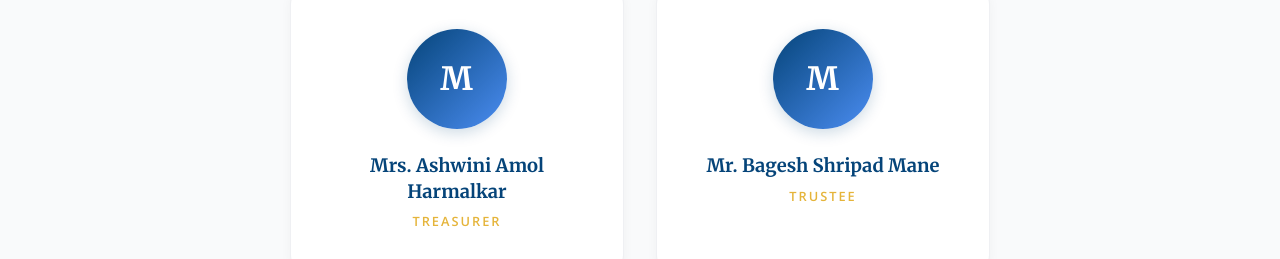
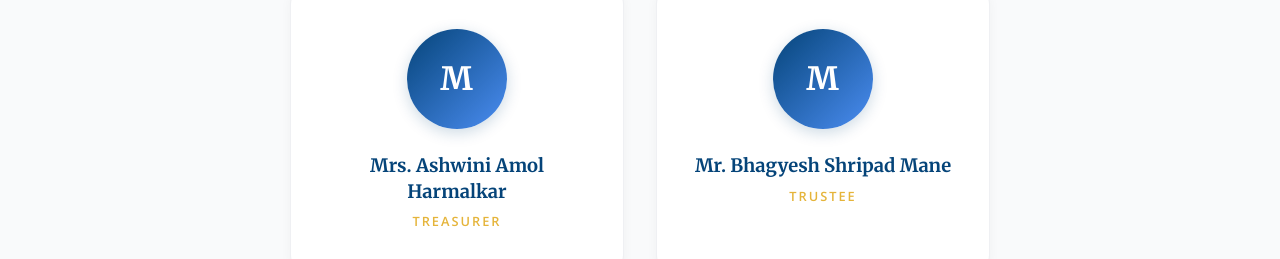
Before and after one commit to nihalkorgaonkar/vbktrust-scholarship-portal, a React (Vite) app: page /about in a window 1280 px wide. Shown: the part 1937-2196 px from the top of the page. Built offline with nearby package versions, Linux system fonts and the light colour scheme.

Commit message:
Fix spelling of Bhagyesh

```diff
--- a/src/pages/AboutPage.jsx
+++ b/src/pages/AboutPage.jsx
@@ -6,7 +6,7 @@ const AboutPage = () => {
     { name: 'Mr. Sharad Vasudeo Korgaonkar', role: 'Chairman' },
     { name: 'Mrs. Archana Sachin Patne', role: 'Secretary' },
     { name: 'Mrs. Ashwini Amol Harmalkar', role: 'Treasurer' },
-    { name: 'Mr. Bagesh Shripad Mane', role: 'Trustee' }
+    { name: 'Mr. Bhagyesh Shripad Mane', role: 'Trustee' }
   ];
 
   const advisors = [
```
